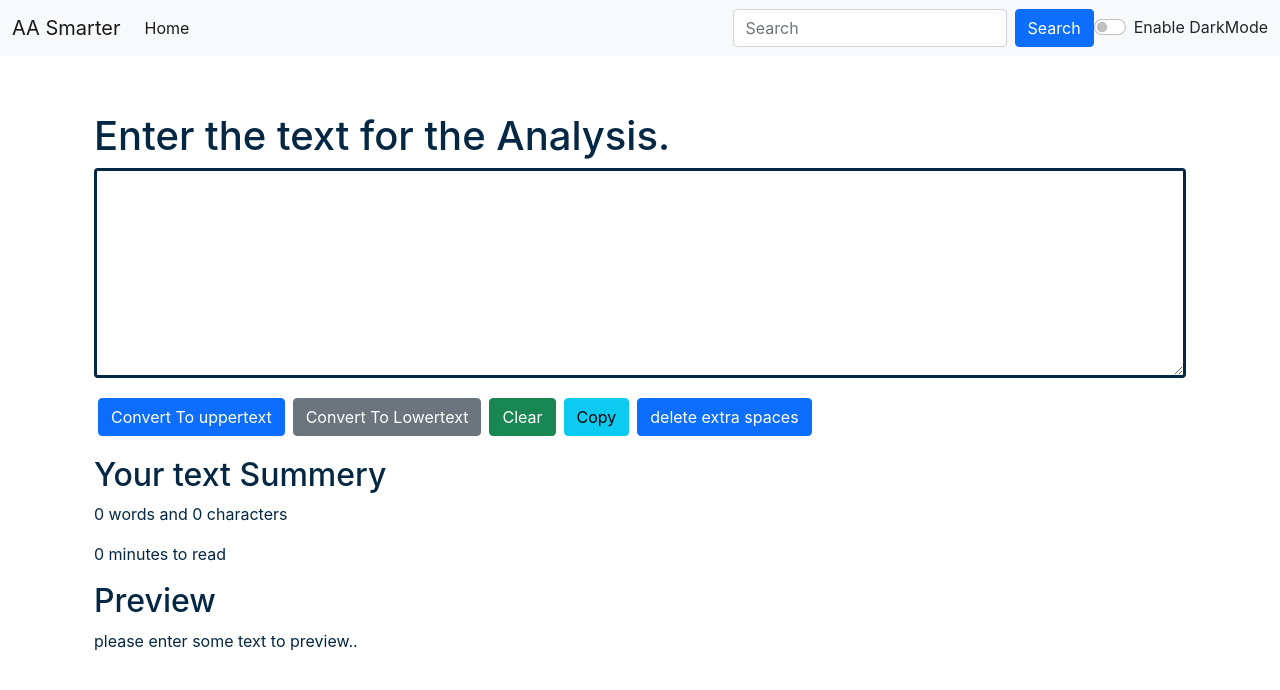
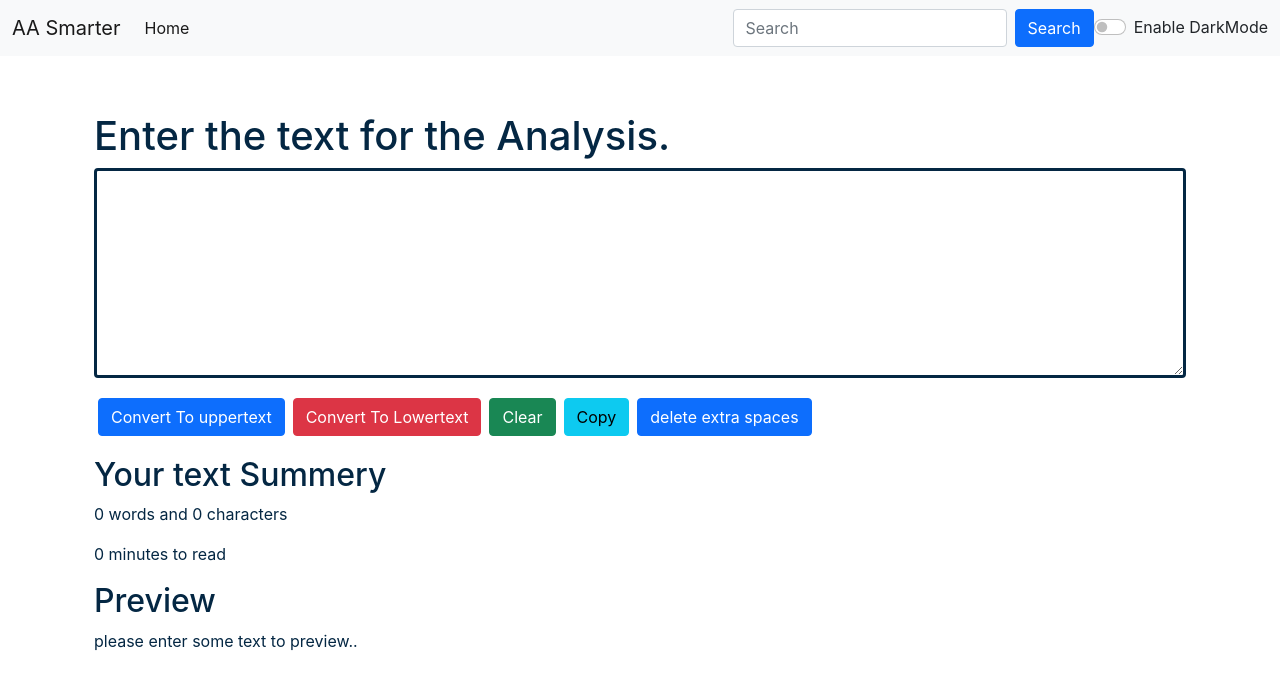
Before and after one commit to nandishTech01/AA-Smarters, a React (Create React App) app: page / in a window 1280 px wide. Shown: the top 690 px of the page. Built offline with nearby package versions, Linux system fonts and the light colour scheme.

Commit message:
new changes

```diff
--- a/src/components/TextForm.js
+++ b/src/components/TextForm.js
@@ -58,7 +58,7 @@ export default function TextForm(props) {
          color: props.mode==='dark'? 'white' : '#042743',border: 'solid'}} onChange={handleonchange}></textarea>
         </div>
         <button className='btn btn-primary mx-1 my-1' onClick={handleUPclick}>Convert To uppertext</button>
-       <button className='btn btn-secondary mx-1 my-1' onClick={handleLoclick}>Convert To Lowertext</button>
+       <button className='btn btn-danger mx-1 my-1' onClick={handleLoclick}>Convert To Lowertext</button>
        <button className='btn btn-success mx-1 my-1' onClick={handleclickclear}>Clear</button>
         <button className='btn btn-info mx-1 my-1' onClick={handleCopyAll}>Copy</button>
         <button className='btn btn-primary mx-1 my-1' onClick={removeextraspaces}>delete extra spaces</button>
```
